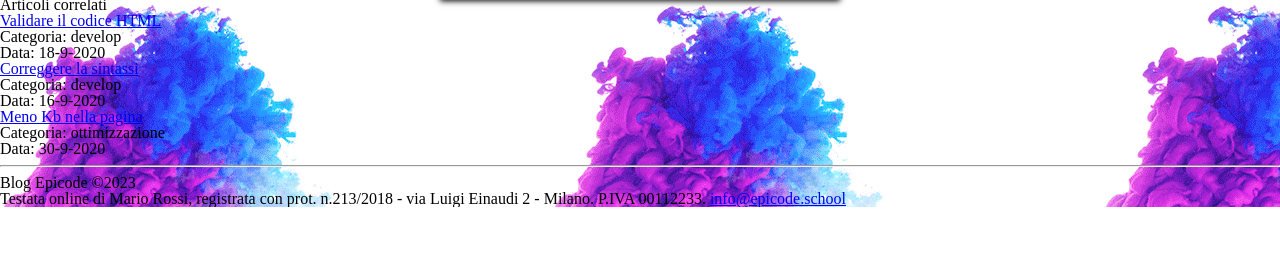
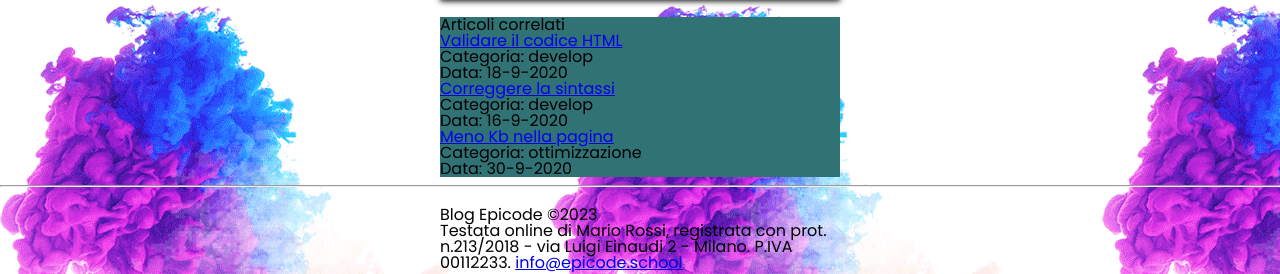
Before and after one commit to IlDoc78/S1L4, a plain HTML site: page index.html in a window 1280 px wide. Shown: the part 1242-1516 px from the top of the page. Before the commit the page ends 1449 px from the top, so only its background shows below. Drawn offline with Linux system fonts and the light colour scheme.

Commit message:
S1L4modifi

```diff
--- a/assets/css/style.css
+++ b/assets/css/style.css
@@ -80,6 +80,29 @@ body {
     width: 100%;
 
 }
+.dentro {
+
+    font-family: "Poppins", sans-serif;
+    font-weight: 400;
+    font-style: normal;
+    max-width: 400px;
+    margin-inline:auto;
+      margin-top: 20px;
+      font-family: Poppins;
+   background-color: rgb(49, 115, 117);
+}
+
+.piedipagina {
+    font-family: "Poppins", sans-serif;
+  font-weight: 400;
+  font-style: normal;
+  max-width: 400px;
+  margin-inline:auto;
+    margin-top: 20px;
+    font-family: Poppins;
+
+
+}
 
 
 
--- a/index.html
+++ b/index.html
@@ -182,7 +182,7 @@
         </section>
       </article>
     </main>
-    <aside>
+    <aside class="dentro">
       <h2>Articoli correlati</h2>
       <div>
         <a
@@ -215,7 +215,7 @@
       </div>
     </aside>
     <hr />
-    <footer>
+    <footer class="piedipagina">
       <p>Blog Epicode &copy;2023</p>
       <address>
         Testata online di Mario Rossi, registrata con prot. n.213/2018 - via
```
